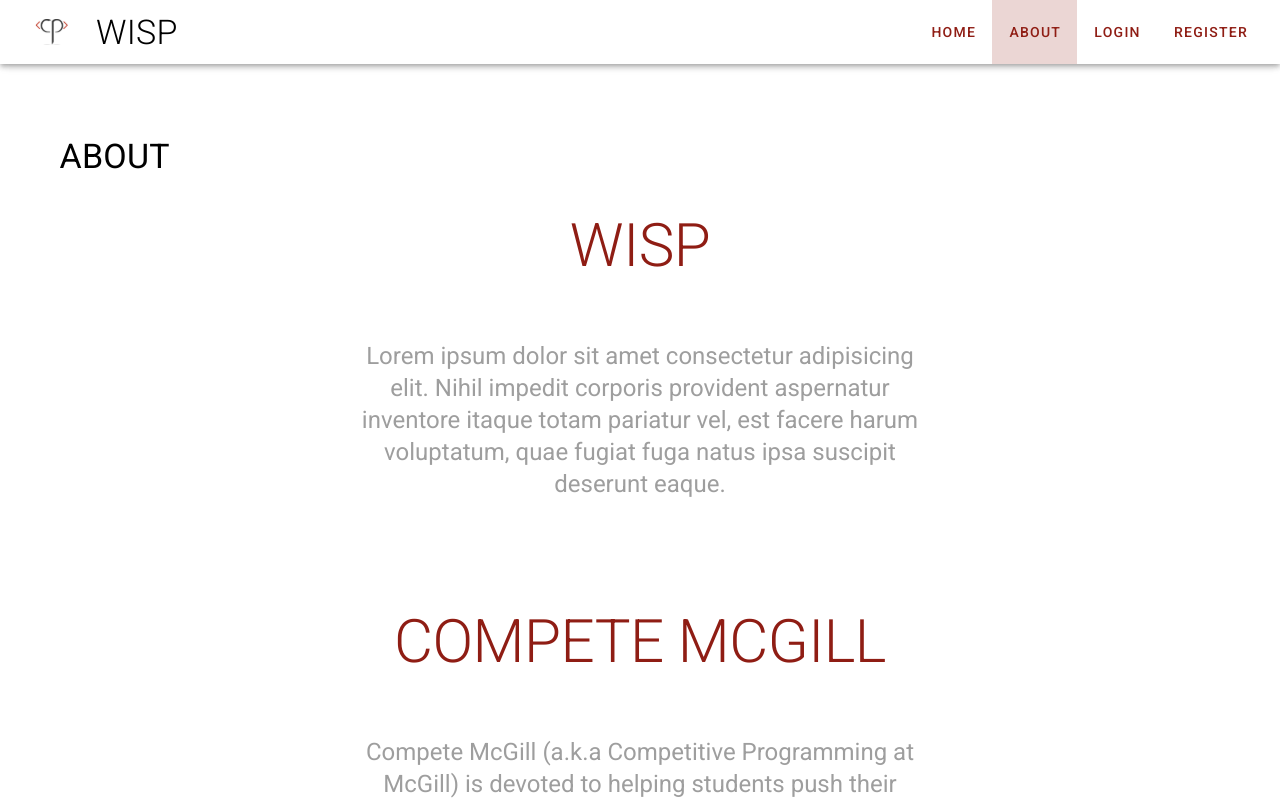
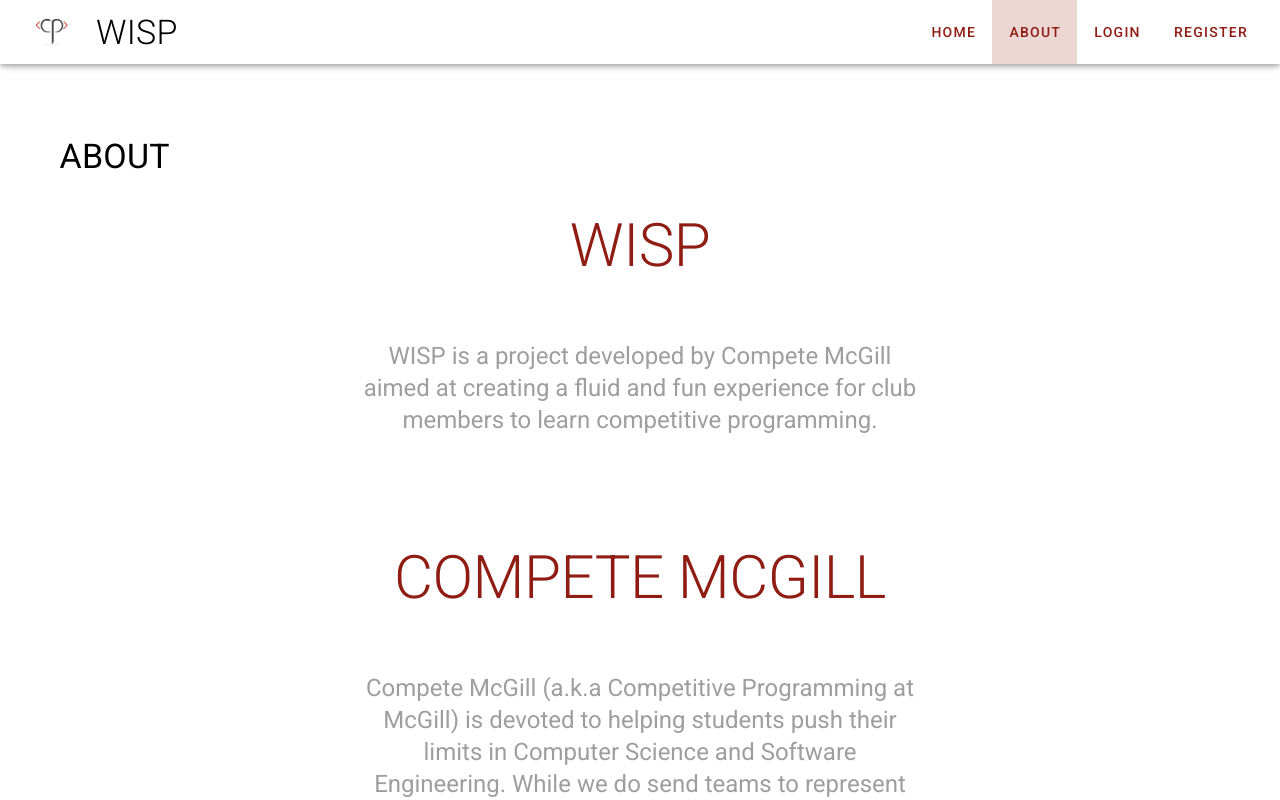
Before and after one commit to competemcgill/wisp-ui, a Vue app: page /about in a window 1280 px wide. Shown: the top 800 px of the page. Built offline with nearby package versions, Linux system fonts and the light colour scheme.

Commit message:
Added wisp blurb

```diff
--- a/src/views/About/index.vue
+++ b/src/views/About/index.vue
@@ -13,10 +13,9 @@
         <v-col cols="0" sm="3"></v-col>
         <v-col cols="12" sm="6">
           <h1 class="my-5 text-center grey--text headline">
-            Lorem ipsum dolor sit amet consectetur adipisicing elit. Nihil
-            impedit corporis provident aspernatur inventore itaque totam
-            pariatur vel, est facere harum voluptatum, quae fugiat fuga natus
-            ipsa suscipit deserunt eaque.
+            WISP is a project developed by Compete McGill aimed at creating a
+            fluid and fun experience for club members to learn competitive
+            programming.
           </h1>
         </v-col>
         <v-col cols="0" sm="3"></v-col>
```
